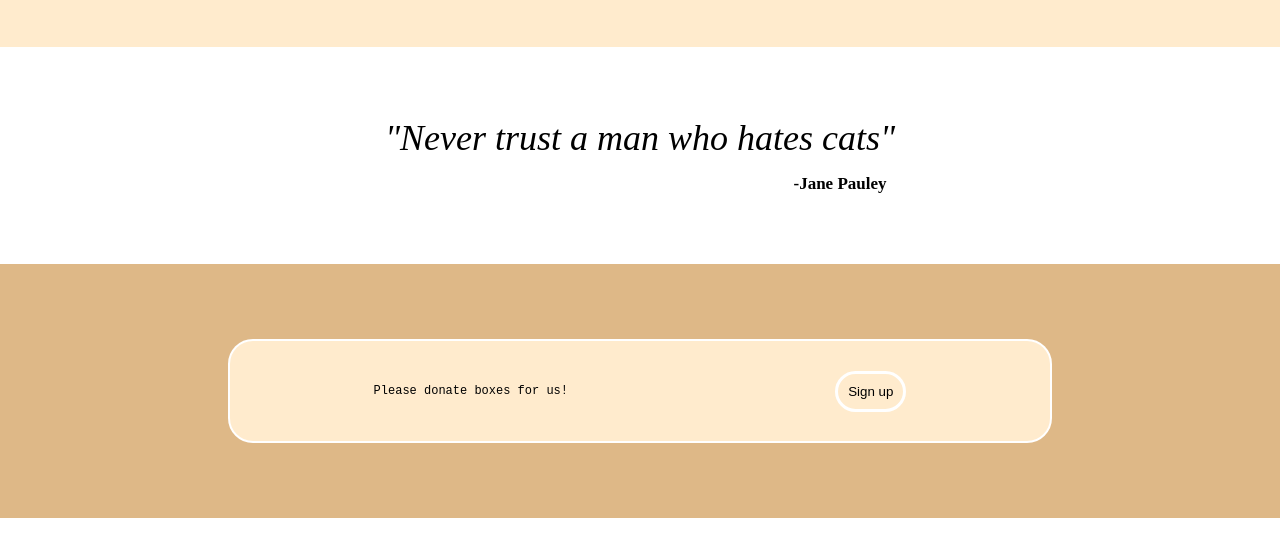
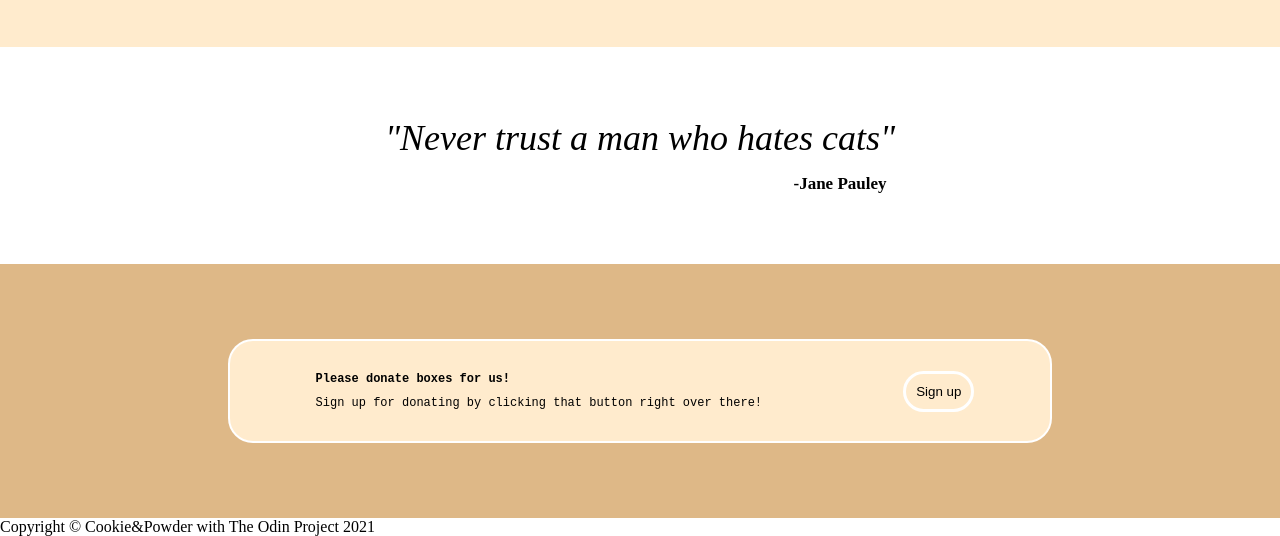
Before and after one commit to yhKim99/landing-page, a plain HTML site: page index.html in a window 1280 px wide. Shown: the part 670-1206 px from the top of the page. Drawn offline with Linux system fonts and the light colour scheme.

Commit message:
Add footer in index.html

```diff
--- a/index.html
+++ b/index.html
@@ -69,11 +69,16 @@
     <nav class="body4">
         <div class="body4-box">
             <div class="body4-text">
-                Please donate boxes for us!
+                <p><strong>Please donate boxes for us!</strong></p>
+                <p>Sign up for donating by clicking that button right over there!</p>
             </div>
 
             <button>Sign up</button>
         </div>
     </nav>
+
+    <nav class="footer">
+        Copyright © Cookie&Powder with The Odin Project 2021
+    </nav>
   </body>
 </html>
```
